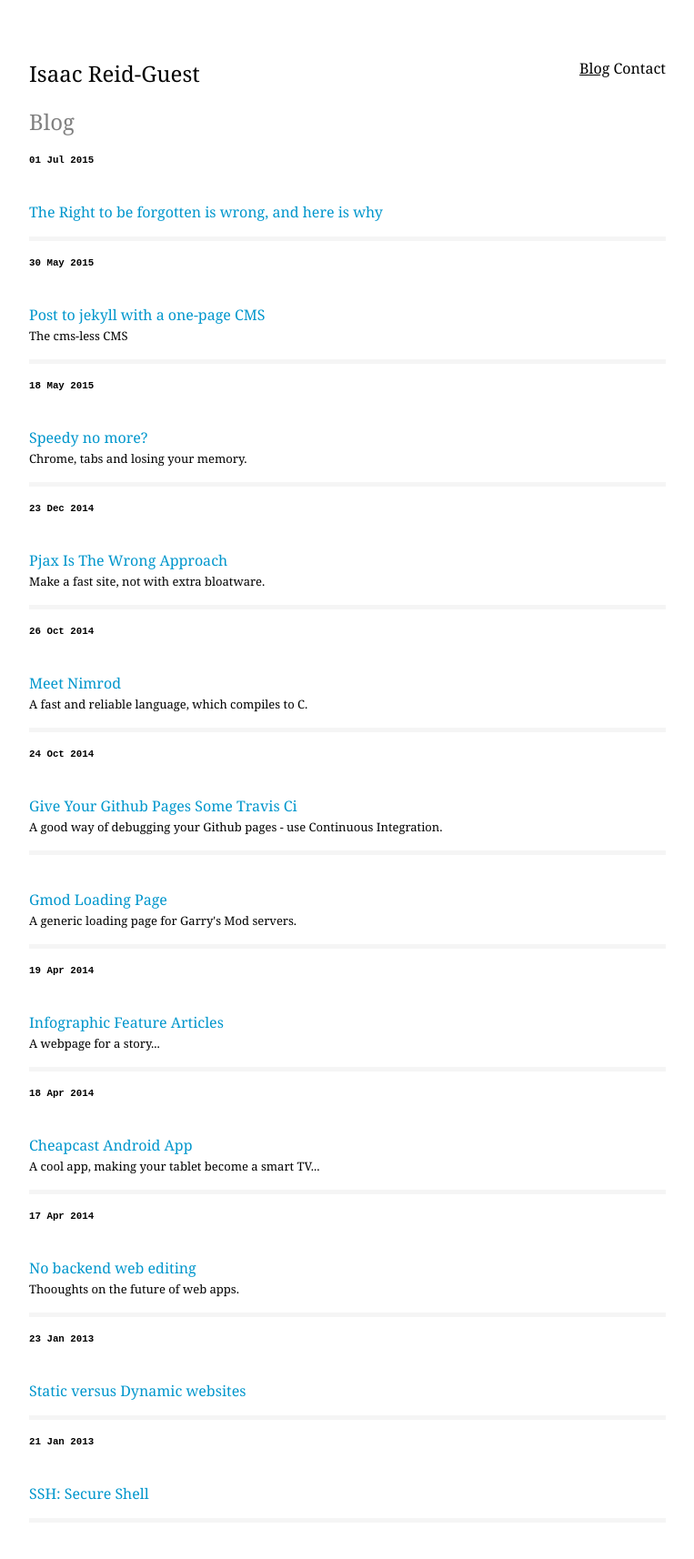
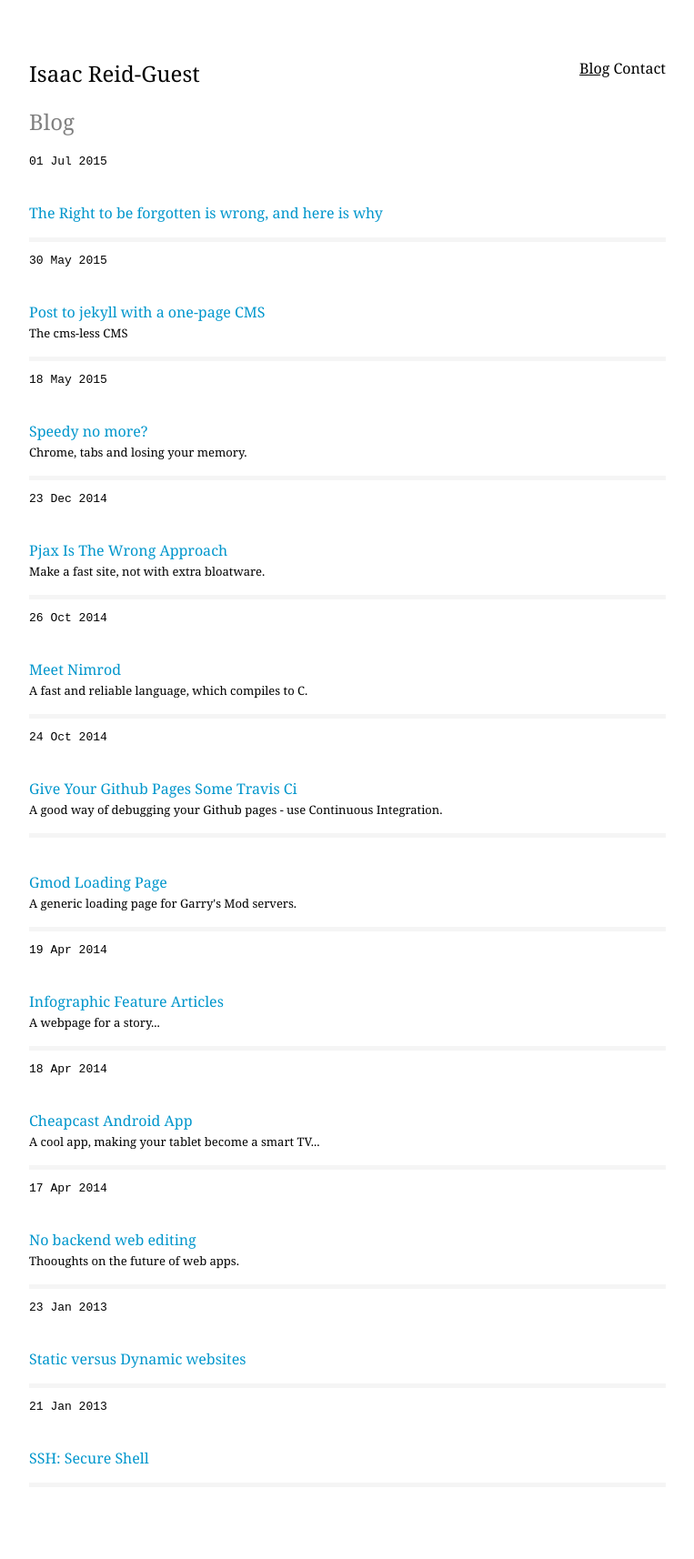
Before and after one commit to ir-g/ir-g.github.io, a Jekyll site: the page built from blog.html, in a window 1280 px wide. Shown: the whole page at 91% size, without its empty margins (258-1021 px from the left). Built offline with Jekyll 4.4.1, drawn with Linux system fonts in a browser that asks for light colours; after the commit the page ends 1675 px from its top, so only the background shows below that.

Commit message:
Update blog.html

```diff
--- a/blog.html
+++ b/blog.html
@@ -12,7 +12,7 @@ title: Blog
     {% capture nday %}{{ post.next.date | date: '%d%m%Y' }}{% endcapture %}
 
     {% if day != nday %}
-        <h5 class="date font-monospace">{{ post.date | date_to_string }}</h5>
+        <p class="date font-monospace">{{ post.date | date_to_string }}</p>
     {% endif %}
       <p>
         <br><a href="{{ post.url }}">{{ post.title }}</a>
```
